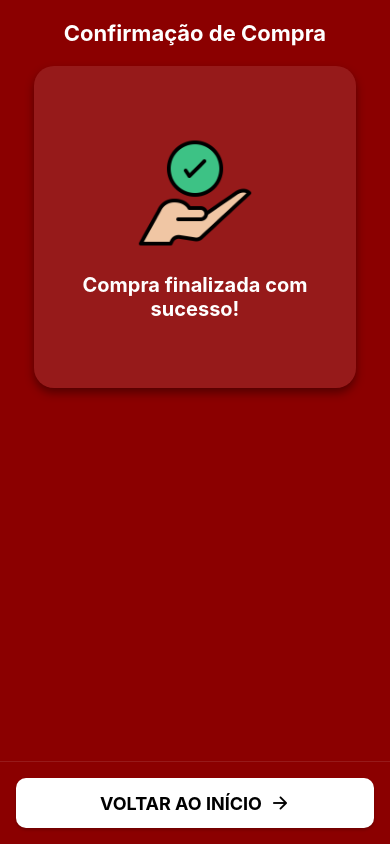
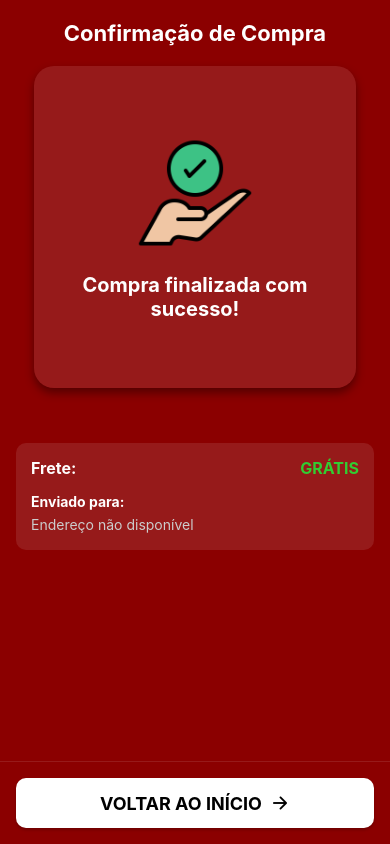
Before and after one commit to ViniciusCasturino/Imperium-Remoto-F, a React Native app in the folder Imperium/: screen /OrderConfirmation in a window 390 px wide. Built offline with nearby package versions, Linux system fonts and the light colour scheme.

Commit message:
Add frete

```diff
--- a/Imperium/screens/AddressScreen.js
+++ b/Imperium/screens/AddressScreen.js
@@ -86,7 +86,6 @@ const AddressScreen = () => {
       Alert.alert('Atenção', 'Por favor, preencha todos os campos obrigatórios.');
       return;
     }
-
     navigation.navigate('Payment', { addressData: address });
   };
 
--- a/Imperium/screens/OrderConfirmationScreen.js
+++ b/Imperium/screens/OrderConfirmationScreen.js
@@ -16,7 +16,7 @@ const OrderConfirmationScreen = () => {
   const navigation = useNavigation();
   const route = useRoute();
 
-  const { confirmedCartItems, totalAmount } = route.params || { confirmedCartItems: [], totalAmount: '0.00' };
+  const { confirmedCartItems, totalAmount, deliveryAddress } = route.params || { confirmedCartItems: [], totalAmount: '0.00', deliveryAddress: {} };
 
   const { clearCart } = useContext(CartContext);
 
@@ -24,7 +24,18 @@ const OrderConfirmationScreen = () => {
     clearCart();
     navigation.replace('Home');
   };
-
+  const formatAddress = (address) => {
+    if (!address || Object.keys(address).length === 0) {
+        return 'Endereço não disponível';
+    }
+    const { logradouro, numero, complemento, bairro, localidade, uf } = address;
+    let formatted = `${logradouro}, ${numero}`;
+    if (complemento) {
+        formatted += ` - ${complemento}`;
+    }
+    formatted += `\n${bairro}, ${localidade} - ${uf}`;
+    return formatted;
+  };
   const ListHeader = () => (
     <>
       <View style={styles.header}>
@@ -55,6 +66,15 @@ const OrderConfirmationScreen = () => {
           <Text style={styles.totalAmountText}>R$ {totalAmount.replace('.', ',')}</Text>
         </View>
       )}
+
+      <View style={styles.deliveryInfoContainer}>
+        <View style={styles.deliveryRow}>
+            <Text style={styles.deliveryLabel}>Frete:</Text>
+            <Text style={styles.deliveryValue}>GRÁTIS</Text>
+        </View>
+        <Text style={styles.addressLabel}>Enviado para:</Text>
+        <Text style={styles.addressText}>{formatAddress(deliveryAddress)}</Text>
+      </View>
       <View style={{ height: 80 }} />
     </>
   );
@@ -185,6 +205,40 @@ const styles = StyleSheet.create({
     fontSize: 18,
     fontWeight: 'bold',
   },
+  deliveryInfoContainer: {
+    width: '100%',
+    backgroundColor: 'rgba(255, 255, 255, 0.1)',
+    borderRadius: 10,
+    padding: 15,
+    marginTop: 15,
+  },
+  deliveryRow: {
+    flexDirection: 'row',
+    justifyContent: 'space-between',
+    marginBottom: 10,
+  },
+  deliveryLabel: {
+    color: '#fff',
+    fontSize: 16,
+    fontWeight: 'bold',
+  },
+  deliveryValue: {
+    color: '#32CD32',
+    fontSize: 16,
+    fontWeight: 'bold',
+  },
+  addressLabel: {
+    color: '#fff',
+    fontSize: 14,
+    fontWeight: 'bold',
+    marginBottom: 5,
+    marginTop: 5,
+  },
+  addressText: {
+    color: '#ccc',
+    fontSize: 14,
+    lineHeight: 20,
+  },
   bottomButtonContainer: {
     position: 'absolute',
     bottom: 0,
--- a/Imperium/screens/PaymentScreen.js
+++ b/Imperium/screens/PaymentScreen.js
@@ -13,13 +13,15 @@ import {
   Image,
 } from 'react-native';
 import { Ionicons } from '@expo/vector-icons';
-import { useNavigation } from '@react-navigation/native';
+import { useNavigation, useRoute } from '@react-navigation/native';
 import { LinearGradient } from 'expo-linear-gradient';
 import { CartContext } from '../context/CartContext';
 
 const PaymentScreen = () => {
   const navigation = useNavigation();
+  const route = useRoute();
   const { cartItems } = useContext(CartContext);
+  const addressData = route.params?.addressData || {};
 
   const [cardData, setCardData] = useState({
     cardNumber: '',
@@ -66,12 +68,11 @@ const PaymentScreen = () => {
       return sum + price * item.quantity;
     }, 0).toFixed(2);
 
-
     navigation.replace('OrderConfirmation', {
         confirmedCartItems: cartItems,
         totalAmount: totalAmount,
+        deliveryAddress: addressData,
     });
-
   };
 
   return (
```
